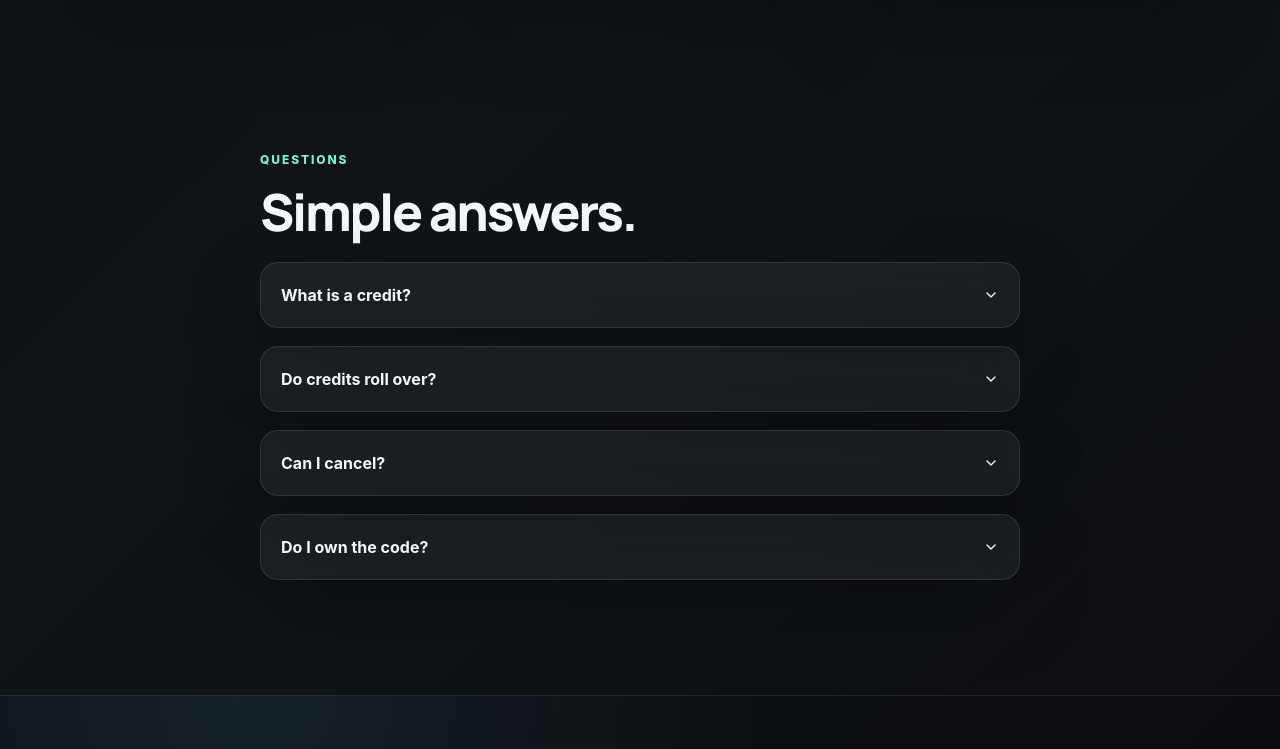
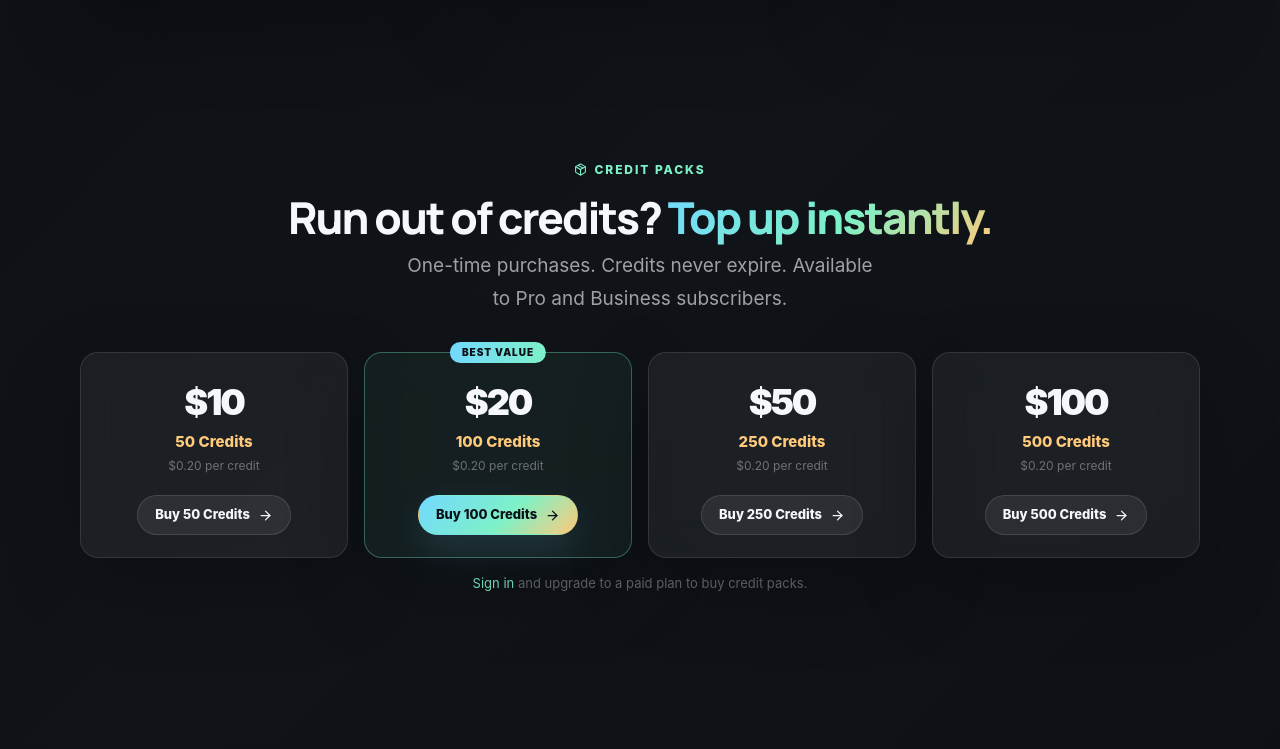
Before and after one commit to malikrashidk/44gen-platform, a React (Vite) app in the folder frontend/: page /pricing in a window 1280 px wide. Shown: the part 1086-1835 px from the top of the page. Built offline with nearby package versions, Linux system fonts and the light colour scheme; no server answers.

Commit message:
feat: credit packs section on Pricing page, Pro/Business gate, per-credit cost, FAQ updated

```diff
--- a/frontend/src/pages/Pricing.jsx
+++ b/frontend/src/pages/Pricing.jsx
@@ -1,5 +1,5 @@
-import { useState } from 'react'
-import { Check, ChevronDown, Zap } from 'lucide-react'
+import { useState, useEffect } from 'react'
+import { Check, ChevronDown, Zap, Package } from 'lucide-react'
 import { useAuth } from '../context/AuthContext'
 import BrandLoader from '../components/BrandLoader'
 import { ParticleBackdrop, PublicButton, PublicPage } from '../components/PublicChrome'
@@ -37,37 +37,39 @@ const plans = [
   },
 ]
 
+// Hardcoded packs — matches server billingPlans.js exactly
+const PACKS = [
+  { id: 'pack_50',  label: '50 Credits',  credits: 50,  price: '$10',  priceNum: 10  },
+  { id: 'pack_100', label: '100 Credits', credits: 100, price: '$20',  priceNum: 20, popular: true },
+  { id: 'pack_250', label: '250 Credits', credits: 250, price: '$50',  priceNum: 50  },
+  { id: 'pack_500', label: '500 Credits', credits: 500, price: '$100', priceNum: 100 },
+]
+
 const faqs = [
-  ['What is a credit?', 'Credits are based on AI usage. Planning is small, while larger multi-file builds use more credits.'],
-  ['Do credits roll over?', 'No. Monthly plan credits reset at the beginning of each billing cycle.'],
-  ['Can I cancel?', 'Yes. Manage billing from the dashboard or pricing page after upgrading.'],
-  ['Do I own the code?', 'Yes. You can download the generated code or export to GitHub.'],
+  ['What is a credit?', 'Credits are based on AI usage. Planning is small, while larger multi-file builds use more credits. One credit = 10,000 AI tokens.'],
+  ['Do credits roll over?', 'Monthly plan credits reset at the start of each billing cycle. Credit pack credits never expire.'],
+  ['When do credit packs expire?', 'Credit pack credits never expire. They stay in your account until you use them.'],
+  ['Can I cancel?', 'Yes. Manage billing from the dashboard or pricing page after upgrading. You keep access until the end of the billing period.'],
+  ['Do I own the code?', 'Yes. You can download the generated code as a zip or export directly to GitHub.'],
+  ['Who can buy credit packs?', 'Credit packs are available to Pro and Business subscribers. Upgrade your plan first, then top up whenever you need more.'],
 ]
 
 export default function Pricing() {
   const { user, profile, session } = useAuth()
   const [openFaq, setOpenFaq] = useState(null)
   const [busyPlan, setBusyPlan] = useState('')
+  const [busyPack, setBusyPack] = useState('')
   const [error, setError] = useState('')
+  const isPaid = profile?.plan && profile.plan !== 'free'
 
   const startCheckout = async (plan) => {
-    if (!user) {
-      window.location.href = '/auth'
-      return
-    }
-    if (plan.id === 'free' || profile?.plan === plan.id) {
-      window.location.href = '/dashboard'
-      return
-    }
-    setBusyPlan(plan.id)
-    setError('')
+    if (!user) { window.location.href = '/auth'; return }
+    if (plan.id === 'free' || profile?.plan === plan.id) { window.location.href = '/dashboard'; return }
+    setBusyPlan(plan.id); setError('')
     try {
       const res = await fetch(`${API}/api/billing/checkout`, {
         method: 'POST',
-        headers: {
-          'Content-Type': 'application/json',
-          Authorization: `Bearer ${session?.access_token}`,
-        },
+        headers: { 'Content-Type': 'application/json', Authorization: `Bearer ${session?.access_token}` },
         body: JSON.stringify({ plan: plan.id }),
       })
       const data = await res.json()
@@ -79,10 +81,31 @@ export default function Pricing() {
     }
   }
 
+  const startPackCheckout = async (pack) => {
+    if (!user) { window.location.href = '/auth'; return }
+    if (!isPaid) {
+      setError('Credit packs are available on Pro and Business plans. Upgrade your plan first.')
+      return
+    }
+    setBusyPack(pack.id); setError('')
+    try {
+      const res = await fetch(`${API}/api/billing/pack-checkout`, {
+        method: 'POST',
+        headers: { 'Content-Type': 'application/json', Authorization: `Bearer ${session?.access_token}` },
+        body: JSON.stringify({ pack: pack.id }),
+      })
+      const data = await res.json()
+      if (!res.ok) throw new Error(data.error || 'Could not start checkout')
+      window.location.href = data.url
+    } catch (err) {
+      setError(err.message || 'Could not start pack checkout')
+      setBusyPack('')
+    }
+  }
+
   const openPortal = async () => {
     if (!session?.access_token) return
-    setBusyPlan('portal')
-    setError('')
+    setBusyPlan('portal'); setError('')
     try {
       const res = await fetch(`${API}/api/billing/portal`, {
         method: 'POST',
@@ -99,6 +122,7 @@ export default function Pricing() {
 
   return (
     <PublicPage>
+      {/* ── Hero ── */}
       <section className="public-section" style={{ textAlign: 'center', overflow: 'hidden' }}>
         <ParticleBackdrop density={34} />
         <div className="public-container">
@@ -113,7 +137,7 @@ export default function Pricing() {
               <span>Current plan: <strong style={{ textTransform: 'capitalize', color: '#f6f7fb' }}>{profile.plan || 'free'}</strong></span>
               <span>·</span>
               <span>{profile.credits ?? 0} credits</span>
-              {profile.plan !== 'free' && (
+              {isPaid && (
                 <button onClick={openPortal} disabled={busyPlan === 'portal'} style={{ border: 0, background: 'transparent', color: '#7df1c7', fontWeight: 800, cursor: 'pointer' }}>
                   {busyPlan === 'portal' ? 'Opening...' : 'Manage'}
                 </button>
@@ -124,6 +148,7 @@ export default function Pricing() {
         </div>
       </section>
 
+      {/* ── Plans ── */}
       <section className="public-section" style={{ paddingTop: 24 }}>
         <div className="public-container">
           <div className="public-grid" style={{ gridTemplateColumns: 'repeat(auto-fit, minmax(280px, 1fr))' }}>
@@ -158,6 +183,72 @@ export default function Pricing() {
         </div>
       </section>
 
+      {/* ── Credit Packs ── */}
+      <section className="public-section" style={{ paddingTop: 48 }}>
+        <div className="public-container">
+          <div style={{ textAlign: 'center', marginBottom: 36 }}>
+            <div className="public-eyebrow" style={{ display: 'flex', alignItems: 'center', justifyContent: 'center', gap: 7 }}>
+              <Package size={13} /> Credit Packs
+            </div>
+            <h2 className="public-title" style={{ fontSize: 'clamp(28px, 3.5vw, 44px)', marginBottom: 10 }}>
+              Run out of credits? <span>Top up instantly.</span>
+            </h2>
+            <p className="public-copy" style={{ maxWidth: 480, margin: '0 auto' }}>
+              One-time purchases. Credits never expire. Available to Pro and Business subscribers.
+            </p>
+          </div>
+
+          <div className="public-grid" style={{ gridTemplateColumns: 'repeat(auto-fit, minmax(200px, 1fr))', gap: 16 }}>
+            {PACKS.map(pack => {
+              const busy = busyPack === pack.id
+              const perCredit = (pack.priceNum / pack.credits).toFixed(2)
+              return (
+                <div key={pack.id} className="public-card public-card-hover"
+                  style={{
+                    padding: '22px 20px',
+                    textAlign: 'center',
+                    position: 'relative',
+                    borderColor: pack.popular ? 'rgba(125,241,199,0.34)' : undefined,
+                    background: pack.popular ? 'rgba(125,241,199,0.05)' : undefined,
+                  }}>
+                  {pack.popular && (
+                    <div style={{ position: 'absolute', top: -11, left: '50%', transform: 'translateX(-50%)', background: 'linear-gradient(90deg,#73d8ff,#7df1c7)', color: '#0d1117', fontSize: 10, fontWeight: 900, letterSpacing: '.1em', textTransform: 'uppercase', padding: '3px 12px', borderRadius: 100, whiteSpace: 'nowrap' }}>
+                      Best value
+                    </div>
+                  )}
+                  <div style={{ fontSize: 36, fontWeight: 950, letterSpacing: '-0.06em', marginBottom: 2 }}>{pack.price}</div>
+                  <div style={{ color: '#ffca7a', fontWeight: 800, fontSize: 15, marginBottom: 4 }}>{pack.label}</div>
+                  <div style={{ color: 'rgba(246,247,251,0.38)', fontSize: 12, marginBottom: 20 }}>${perCredit} per credit</div>
+                  <PublicButton
+                    onClick={() => startPackCheckout(pack)}
+                    disabled={busy || (user && !isPaid)}
+                    variant={pack.popular ? 'primary' : 'secondary'}
+                    style={{ width: '100%', justifyContent: 'center' }}>
+                    {busy
+                      ? <BrandLoader label="" size={18} />
+                      : user && !isPaid
+                        ? 'Pro/Business only'
+                        : `Buy ${pack.label}`}
+                  </PublicButton>
+                </div>
+              )
+            })}
+          </div>
+
+          {user && !isPaid && (
+            <p style={{ textAlign: 'center', color: 'rgba(246,247,251,0.38)', fontSize: 13, marginTop: 16 }}>
+              Upgrade to Pro or Business to unlock credit packs.
+            </p>
+          )}
+          {!user && (
+            <p style={{ textAlign: 'center', color: 'rgba(246,247,251,0.38)', fontSize: 13, marginTop: 16 }}>
+              <a href="/auth" style={{ color: '#7df1c7', textDecoration: 'none' }}>Sign in</a> and upgrade to a paid plan to buy credit packs.
+            </p>
+          )}
+        </div>
+      </section>
+
+      {/* ── FAQs ── */}
       <section className="public-section" style={{ paddingTop: 38 }}>
         <div className="public-container" style={{ maxWidth: 760 }}>
           <div className="public-eyebrow">Questions</div>
@@ -167,7 +258,7 @@ export default function Pricing() {
               <div key={question} className="public-card" style={{ overflow: 'hidden' }}>
                 <button onClick={() => setOpenFaq(openFaq === index ? null : index)} style={{ width: '100%', border: 0, background: 'transparent', padding: 20, color: '#f6f7fb', display: 'flex', justifyContent: 'space-between', alignItems: 'center', cursor: 'pointer', textAlign: 'left' }}>
                   <strong>{question}</strong>
-                  <ChevronDown size={16} style={{ transform: openFaq === index ? 'rotate(180deg)' : 'none', transition: 'transform 180ms ease' }} />
+                  <ChevronDown size={16} style={{ transform: openFaq === index ? 'rotate(180deg)' : 'none', transition: 'transform 180ms ease', flexShrink: 0 }} />
                 </button>
                 {openFaq === index && <p style={{ margin: 0, padding: '0 20px 20px', color: 'rgba(246,247,251,0.58)', lineHeight: 1.7 }}>{answer}</p>}
               </div>
```
